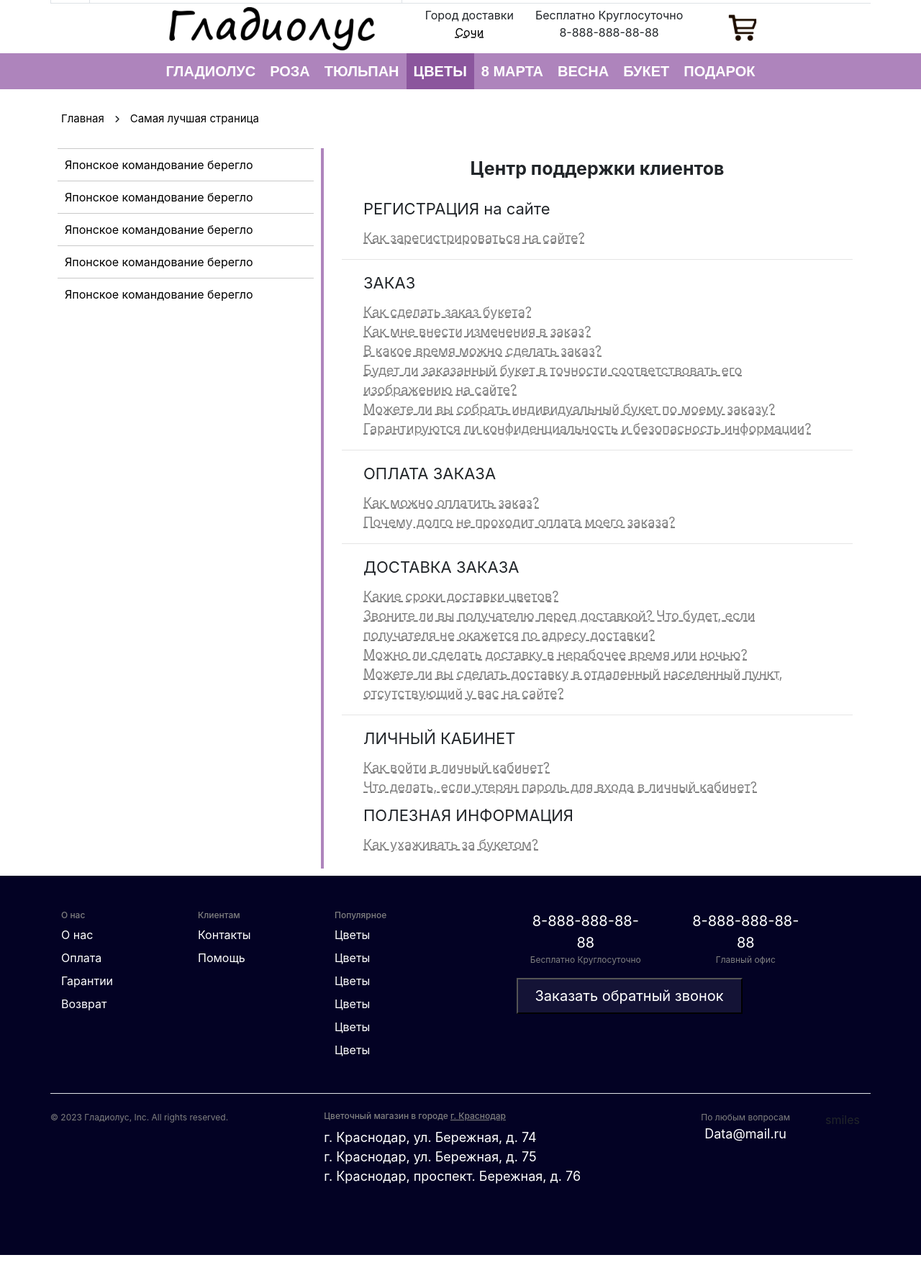
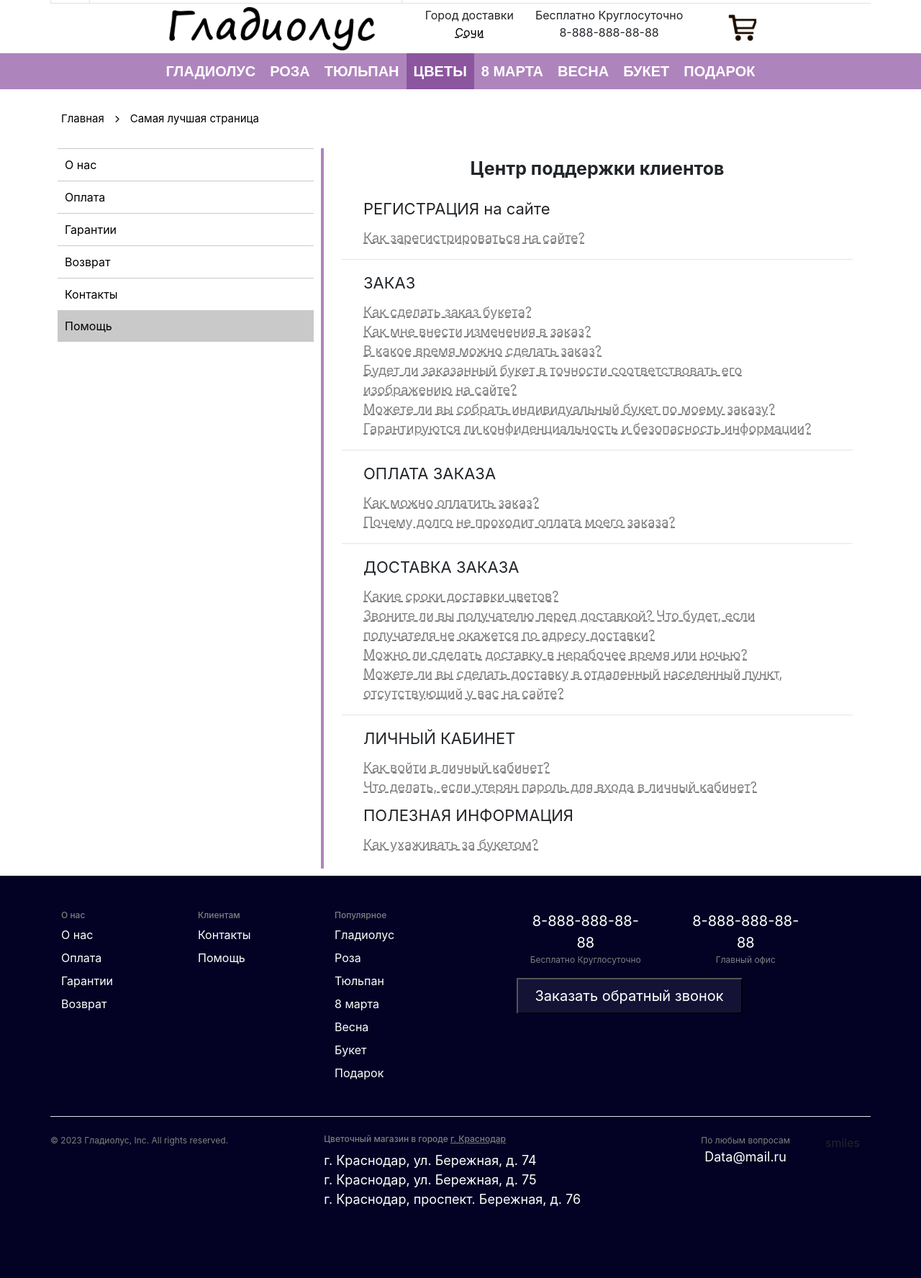
Before and after one commit to Raven-soul/work_server_windows, a Django app: page /help/ in a window 1280 px wide. Shown: the part 336-2112 px from the top of the page at 72% size. Before the commit the page ends 2080 px from the top, so only its background shows below. Run offline with Django 3.2, Linux system fonts and the light colour scheme; data comes from the database, SQL or seed files in the repository; some libraries are stand-ins or nearby versions; grey boxes are pictures that could not be loaded.

Commit message:
info_pages is ready

```diff
--- a/gladiolus/web/projects/mongel/flower/models.py
+++ b/gladiolus/web/projects/mongel/flower/models.py
@@ -10,7 +10,6 @@ class Category(models.Model):
 
     def get_absolute_url(self):
         return reverse("category", kwargs={"cat_id": self.pk})
-
 
     class Meta:
         verbose_name = 'Категория'
--- a/gladiolus/web/projects/mongel/flower/pages/common_data/footer.py
+++ b/gladiolus/web/projects/mongel/flower/pages/common_data/footer.py
@@ -12,14 +12,14 @@ class Footer(object):
             'info_pages_columns': self.info_pages_data}
 
     def startBuilder(self):
+        self.category = Category.objects.all()
+        self.occasion = Occasion.objects.all()
+        self.season = Season.objects.all()
+        self.type = Type.objects.all()
+
         self.info_pages_cl = InfoClass.objects.all()
         self.info_pages = InfoPages.objects.all()
-        self.columnLinks = [{'name':'Цветы', 'path':'home'},
-                        {'name':'Цветы', 'path':'home'},
-                        {'name':'Цветы', 'path':'home'},
-                        {'name':'Цветы', 'path':'home'},
-                        {'name':'Цветы', 'path':'home'},
-                        {'name':'Цветы', 'path':'home'}]
+        self.columnLinks = self.popularFormation(self.category, self.occasion, self.season, self.type)
 
         self.info_pages_data = self.vocabularyFormation(self.info_pages_cl, self.info_pages, self.columnLinks)
 
@@ -41,8 +41,28 @@ class Footer(object):
                     temp.append({'name': page.name, 'path': page.path})
 
             if cl_item.name_code == 'popular':
-                result_dict.append({'column_title': cl_item.name, 'info_pages_links': pop_pages})
+                result_dict.append({'column_title': cl_item.name, 'name_code': cl_item.name_code, 'info_pages_links': pop_pages})
             else:
-                result_dict.append({'column_title': cl_item.name, 'info_pages_links': temp})
+                result_dict.append({'column_title': cl_item.name, 'name_code': cl_item.name_code, 'info_pages_links': temp})
 
         return result_dict
+
+    def popularFormation(self, category, occasion, season, type):
+        temp_result = []
+        for item in category:
+            if item.is_published:
+                temp_result.append({'name': item.name, 'path': item.get_absolute_url})
+
+        for item in occasion:
+            if item.is_published:
+                temp_result.append({'name': item.name, 'path': item.get_absolute_url})
+
+        for item in season:
+            if item.is_published:
+                temp_result.append({'name': item.name, 'path': item.get_absolute_url})
+
+        for item in type:
+            if item.is_published:
+                temp_result.append({'name': item.name, 'path': item.get_absolute_url})
+
+        return temp_result
--- a/gladiolus/web/projects/mongel/flower/pages/info_pages_data/info_pages.py
+++ b/gladiolus/web/projects/mongel/flower/pages/info_pages_data/info_pages.py
@@ -27,7 +27,7 @@ class About_page(object):
         self.context = {
             'header': self.contextData.getHeader().getData(),
             'footer': self.contextData.getFooter().getData(),
-            'content_data': 'информация о магазине'
+            'inf_selected': 1
         }
 
     def startBuilder(self):
@@ -44,7 +44,7 @@ class Payment_page(object):
         self.context = {
             'header': self.contextData.getHeader().getData(),
             'footer': self.contextData.getFooter().getData(),
-            'content_data': 'информация об оплате'
+            'inf_selected': 2
         }
 
     def startBuilder(self):
@@ -61,7 +61,7 @@ class Guarantees_page(object):
         self.context = {
             'header': self.contextData.getHeader().getData(),
             'footer': self.contextData.getFooter().getData(),
-            'content_data': 'информация о гарантиях'
+            'inf_selected': 3
         }
 
     def startBuilder(self):
@@ -78,7 +78,7 @@ class Return_page(object):
         self.context = {
             'header': self.contextData.getHeader().getData(),
             'footer': self.contextData.getFooter().getData(),
-            'content_data': 'информация о возврате товара'
+            'inf_selected': 4
         }
 
     def startBuilder(self):
@@ -95,7 +95,7 @@ class Contacts_page(object):
         self.context = {
             'header': self.contextData.getHeader().getData(),
             'footer': self.contextData.getFooter().getData(),
-            'content_data': 'информация о наших контактах'
+            'inf_selected': 5
         }
 
     def startBuilder(self):
@@ -112,7 +112,7 @@ class Help_page(object):
         self.context = {
             'header': self.contextData.getHeader().getData(),
             'footer': self.contextData.getFooter().getData(),
-            'content_data': 'информация'
+            'inf_selected': 6
         }
 
     def startBuilder(self):
--- a/gladiolus/web/projects/mongel/flower/static/flower/css/info_page.css
+++ b/gladiolus/web/projects/mongel/flower/static/flower/css/info_page.css
@@ -33,6 +33,12 @@
 .category-info-link:hover {
     text-decoration: none;
     color: black;
+}
+
+.links-area-row-selected {
+    padding: 10px 10px;
+    width: 100%;
+    background-color: rgb(201, 201, 201);;
 }
 
 /* about block */
--- a/gladiolus/web/projects/mongel/flower/templates/flower/footer.html
+++ b/gladiolus/web/projects/mongel/flower/templates/flower/footer.html
@@ -9,9 +9,7 @@
                         <h5 class="footer-column-section">{{column.column_title}}</h5>
                         <ul class="nav flex-column footer-column-link">
                             {% for link in column.info_pages_links %}
-                                {% if class.pk is link.order %}
-                                    <li class="nav-item mb-2"><a href="{% url link.path %}" class="nav-link p-0 text-body-secondary">{{link.name}}</a></li>
-                                {% endif %}
+                                <li class="nav-item mb-2"><a href="{% if column.name_code == 'popular' %}{{ link.path }}{% else %}{% url link.path %}{% endif %}" class="nav-link p-0 text-body-secondary">{{link.name}}</a></li>
                             {% endfor %}
                         </ul>
                     </div>
--- a/gladiolus/web/projects/mongel/flower/templates/flower/main/inform_pages_template.html
+++ b/gladiolus/web/projects/mongel/flower/templates/flower/main/inform_pages_template.html
@@ -5,41 +5,25 @@
             <div class="col-4 category-info-area">
                 <div class="links-area">
                    <div class="row-2">
-                        <div class="col p-0">
-                            <a href="#" class="category-info-link">
-                                <div class="links-area-row">
-                                    Японское командование берегло
+                        {% for link in header.topLinks %}
+                            {% if link.pk == inf_selected %}
+                            <div class="col p-0">
+                                <div class="category-info-link">
+                                    <div class="links-area-row-selected">
+                                        {{ link.name }}
+                                    </div>
                                 </div>
-                            </a>
-                        </div>
-                        <div class="col p-0">
-                            <a href="#" class="category-info-link">
-                                <div class="links-area-row">
-                                    Японское командование берегло
-                                </div>
-                            </a>
-                        </div>
-                        <div class="col p-0">
-                            <a href="#" class="category-info-link">
-                                <div class="links-area-row">
-                                    Японское командование берегло
-                                </div>
-                            </a>
-                        </div>
-                        <div class="col p-0">
-                            <a href="#" class="category-info-link">
-                                <div class="links-area-row">
-                                    Японское командование берегло
-                                </div>
-                            </a>
-                        </div>
-                        <div class="col p-0">
-                            <a href="#" class="category-info-link">
-                                <div class="links-area-row">
-                                    Японское командование берегло
-                                </div>
-                            </a>
-                        </div>
+                            </div>
+                            {% else %}
+                            <div class="col p-0">
+                                <a href="{% url link.path %}" class="category-info-link">
+                                    <div class="links-area-row">
+                                        {{ link.name }}
+                                    </div>
+                                </a>
+                            </div>
+                            {% endif %}
+                        {% endfor %}
                     </div>
                 </div>
             </div>
```
